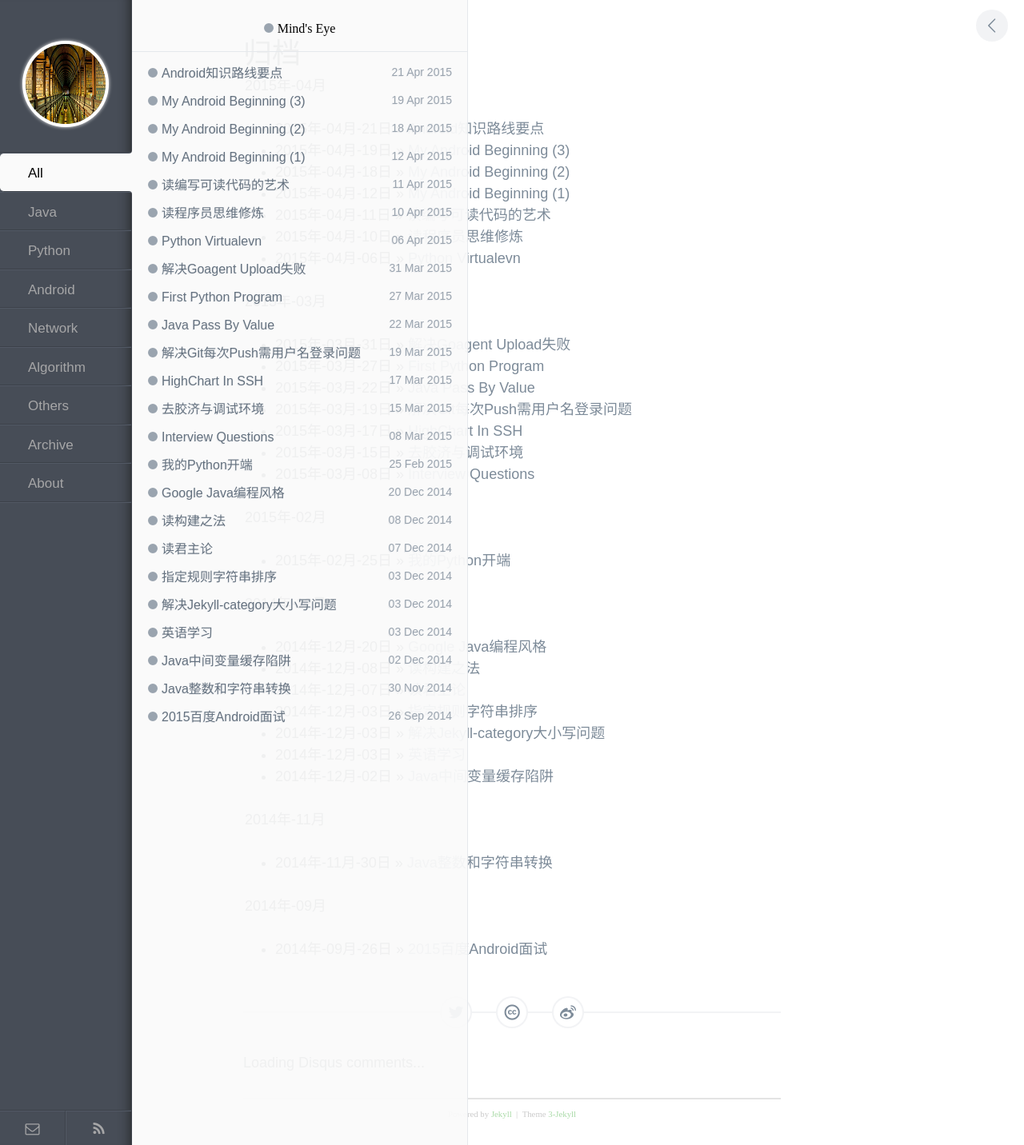
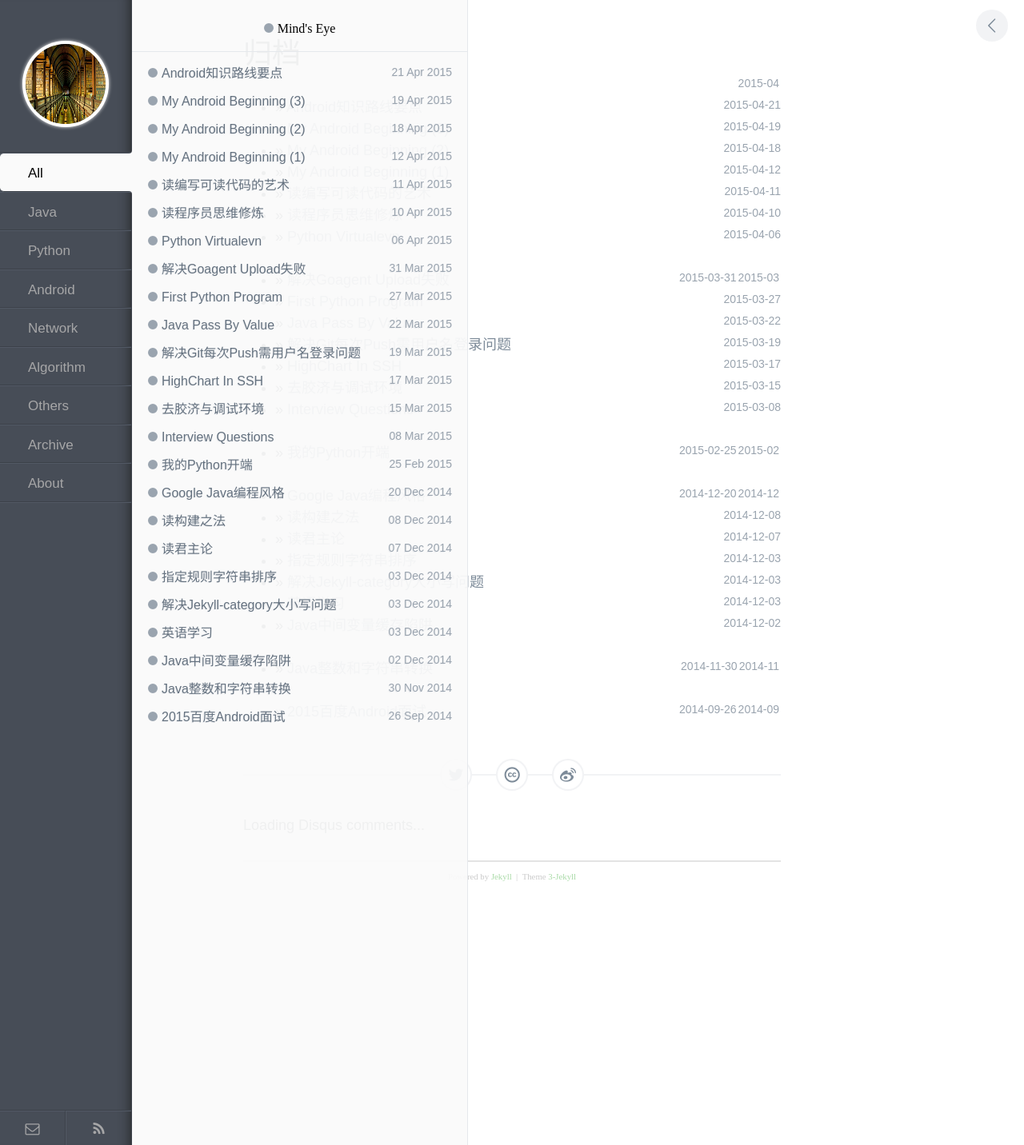
Before and after one commit to enlipan/enlipan.github.io, a Jekyll site: the page built from pages/archive.html, in a window 1280 px wide. Shown: the whole page at 80% size. Built offline with Jekyll 4.4.1, drawn with Linux system fonts in a browser that asks for light colours; comment, search, counter and statistics services are not loaded.

Commit message:
update pages

```diff
--- a/pages/archive.html
+++ b/pages/archive.html
@@ -10,11 +10,11 @@ title: 归档
     {% capture next_month %}{{ post.previous.date | date: "%m" }}{% endcapture %}
 
     {% if forloop.first %}
-      <legend id="{{this_year}}-{{this_month}}">{{this_year}}年-{{this_month}}月</legend>
+      <legend id="{{this_year}}-{{this_month}}" class="pl__date">{{this_year}}-{{this_month}}</legend>
       <ul>
     {% endif %}
-    <li><span>{{ post.date | date: "%Y年-%m月-%d日" }}</span> &raquo;
-      <a class="pjaxlink" href="{{ post.url }}">{{ post.title }}</a>
+    <li><span class="pl__date">{{ post.date | date: "%Y-%m-%d" }}</span> &raquo;
+      <a class="pl__title" href="{{ post.url }}">{{ post.title }}</a>
     </li>
 
     {% if forloop.last %}
@@ -22,12 +22,12 @@ title: 归档
     {% else %}
       {% if this_year != next_year %}
         </ul>
-        <legend id="{{next_year}}-{{next_month}}">{{next_year}}年-{{next_month}}月</legend>
+        <legend id="{{next_year}}-{{next_month}}" class="pl__date">{{next_year}}-{{next_month}}</legend>
         <ul>
       {% else %}
         {% if this_month != next_month %}
         </ul>
-        <legend id="{{next_year}}-{{next_month}}">{{next_year}}年-{{next_month}}月</legend>
+        <legend id="{{next_year}}-{{next_month}}" class="pl__date">{{next_year}}-{{next_month}}</legend>
         <ul>
         {% endif %}
       {% endif %}
```
